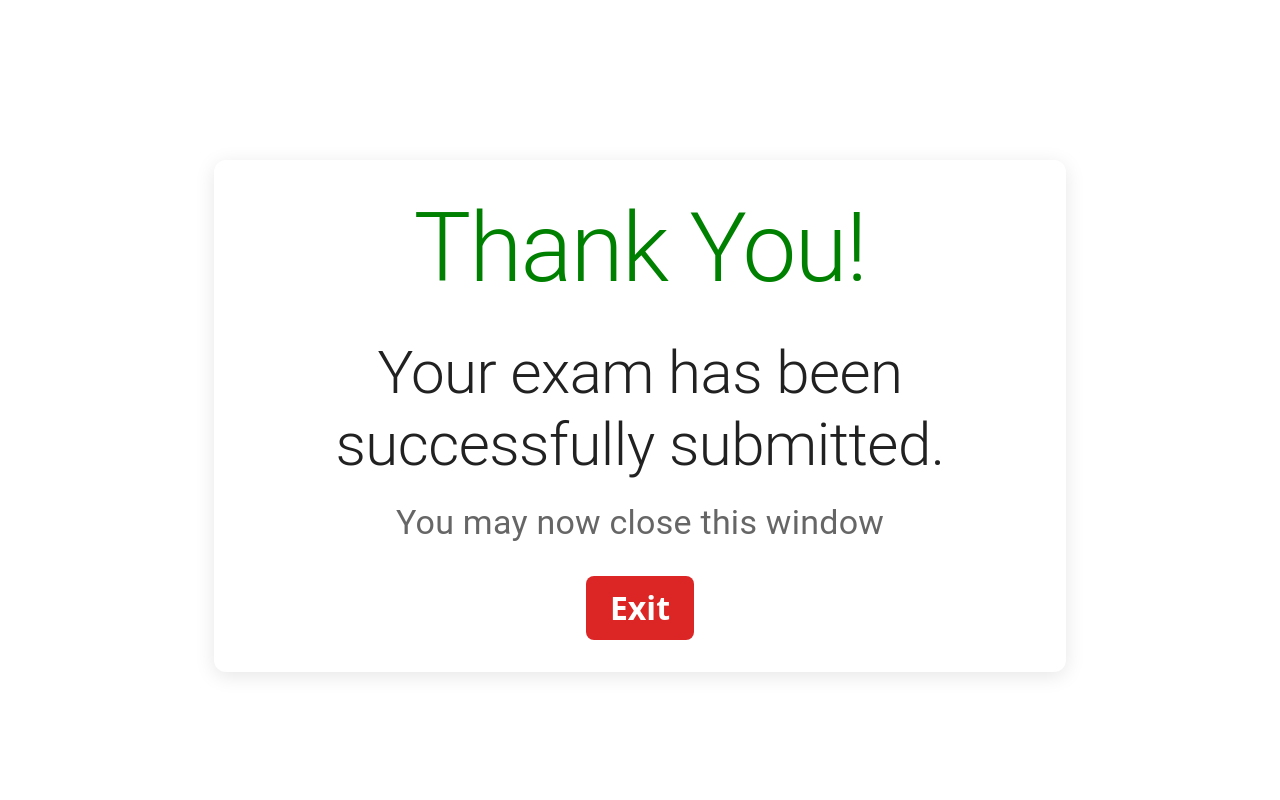
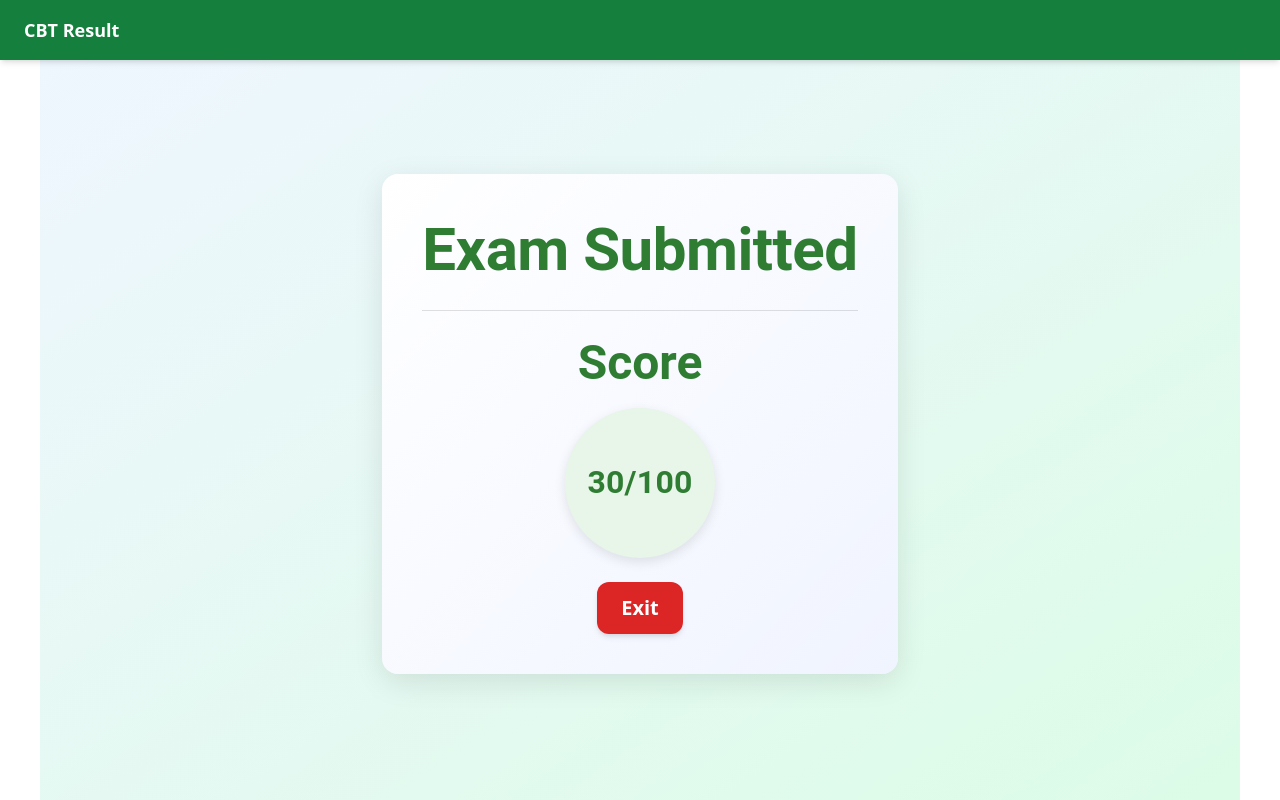
Before and after one commit to TeeXee19/cdcfib-cbt, a React (Vite) app: page /completed in a window 1280 px wide. Built offline with nearby package versions, Linux system fonts and the light colour scheme; no server answers.

Commit message:
All for Love

```diff
--- a/src/pages/examinees/Completed.tsx
+++ b/src/pages/examinees/Completed.tsx
@@ -1,31 +1,79 @@
 import React from 'react';
-import { Box, Typography, Container, Paper } from '@mui/material';
+import { Box, Typography, Container, Paper, Divider } from '@mui/material';
 
-const CompletedPage: React.FC = () => {
+interface CompletedPageProps {
+    score: number;
+    totalMarks?: number;
+}
+
+const CompletedPage: React.FC<CompletedPageProps> = ({
+    score,
+    totalMarks = 100,
+}) => {
+
     return (
-        <Container maxWidth="md" className="min-h-screen flex flex-col items-center justify-center ">
-            <Box sx={{ mt: 10, mb: 6, display: 'flex', justifyContent: 'center' }}>
+        <Container className="min-h-screen w-full flex flex-col items-center justify-center bg-gradient-to-br from-blue-50 to-green-100">
+            <nav className="fixed top-0 left-0 right-0 z-50 bg-green-700 text-white shadow-md">
+                <div className="flex justify-between items-center px-6 py-4">
+                    <div className="flex flex-col sm:flex-row sm:items-center gap-2 sm:gap-6">
+                        <span className="font-semibold text-lg">CBT Result </span>
+                    </div>
+                </div>
+            </nav>
+
+            <Box sx={{ mt: 12, mb: 6, display: 'flex', justifyContent: 'center' }}>
                 <Paper
-                    elevation={4}
+                    elevation={6}
                     sx={{
-                        p: 4,
+                        p: 5,
                         textAlign: 'center',
-                        backgroundColor: 'background.paper',
-                        borderRadius: 3,
-                        boxShadow: '0 4px 20px rgba(0,0,0,0.1)',
+                        background: 'linear-gradient(135deg, #ffffff 0%, #f0f4ff 100%)',
+                        borderRadius: 4,
+                        boxShadow: '0 8px 30px rgba(0,0,0,0.1)',
+                        maxWidth: 700,
+                        width: '100%',
                     }}
                 >
-                    <Typography variant="h1" component="h1" gutterBottom color="green">
-                        Thank You!
+                    <Typography variant="h2" gutterBottom sx={{ color: '#2e7d32', fontWeight: 'bold' }}>
+                        Exam Submitted
                     </Typography>
-                    <Typography variant="h2" gutterBottom>
-                        Your exam has been successfully submitted.
+
+
+
+                    <Divider sx={{ my: 3 }} />
+                    <Typography variant="h3" gutterBottom sx={{ color: '#2e7d32', fontWeight: 'bold' }}>
+                        Score
                     </Typography>
-                    <Typography variant="h4" color="text.secondary" sx={{ mb: 4 }}>
-                        You may now close this window
+                    <Typography
+                        variant="h4"
+                        sx={{
+                            mb: 2,
+                            color: '#2e7d32',
+                            fontWeight: 'bold',
+                            backgroundColor: '#e8f5e9',
+                            width: 150,
+                            height: 150,
+                            borderRadius: '50%',
+                            display: 'flex',
+                            alignItems: 'center',
+                            justifyContent: 'center',
+                            margin: '0 auto',
+                            fontSize: '2rem',
+                            boxShadow: '0 4px 12px rgba(0,0,0,0.1)',
+                        }}
+                    >
+                        30/{totalMarks}
                     </Typography>
-                    <button className="px-6 py-2 rounded-lg bg-red-600 dark:bg-red-500 text-[32px] text-white dark:text-white disabled:opacity-50 font-bold" onClick={() => window.location.href = '/'}>
-                            Exit
+                    {/* <Typography variant="body1" sx={{ color: '#555', mb: 4 }}>
+                        Thank you for completing the exam. You can now exit the portal.
+                    </Typography> */}
+                    <br />
+
+                    <button
+                        className="px-6 py-3 rounded-xl bg-red-600 hover:bg-red-700 transition-colors duration-300 text-white text-xl font-semibold shadow-md"
+                        onClick={() => window.location.href = '/'}
+                    >
+                        Exit
                     </button>
                 </Paper>
             </Box>
--- a/src/pages/examinees/Waiting.tsx
+++ b/src/pages/examinees/Waiting.tsx
@@ -586,11 +586,11 @@ export default function WaitingRoomSecure(): JSX.Element {
 
         {stage === "input" && (
           <>
-            <h2 className="text-lg font-semibold text-gray-700 mb-3">Enter Exam Number</h2>
+            <h2 className="text-lg font-semibold text-gray-700 mb-3">Enter Candidate Number</h2>
             <input
               value={examNumber}
               onChange={(e) => setExamNumber(e.target.value)}
-              placeholder="EXM-123456"
+              placeholder="EXM-2025-123456"
               className="w-full p-3 border border-gray-200 rounded-lg mb-4 focus:outline-none focus:ring-2 focus:ring-green-600"
             />
             <div className="flex gap-3">
@@ -601,7 +601,7 @@ export default function WaitingRoomSecure(): JSX.Element {
               >
                 {isLoading ? "Checking..." : "Start Verification"}
               </button>
-              <button
+              {/* <button
                 onClick={() => {
                   // optional camera test
                   (async () => {
@@ -613,7 +613,7 @@ export default function WaitingRoomSecure(): JSX.Element {
                         stopCamera();
                         setMessage(null);
                         setIsLoading(false);
-                      }, 1500);
+                      }, 3000);
                     } else {
                       setIsLoading(false);
                     }
@@ -622,7 +622,7 @@ export default function WaitingRoomSecure(): JSX.Element {
                 className="bg-white border border-gray-200 text-gray-700 px-4 py-2 rounded-lg"
               >
                 Test Camera
-              </button>
+              </button> */}
             </div>
             {message && <div className="mt-3 text-sm text-red-600">{message}</div>}
             <div className="mt-6 text-xs text-gray-400">We respect your privacy. Camera images are used only for verification.</div>
```
